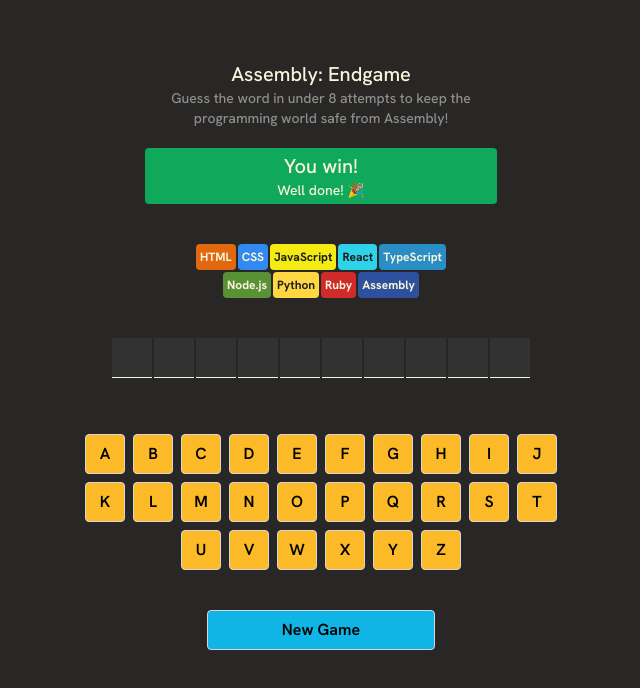
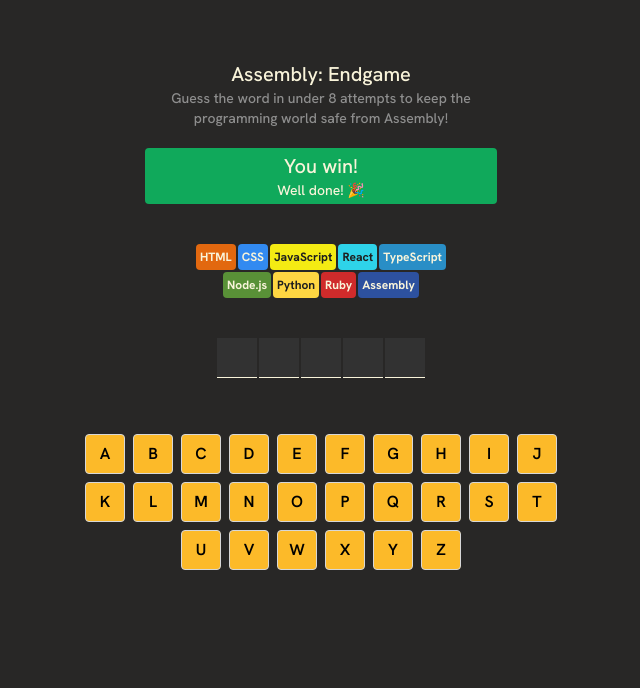
Before and after one commit to mansourYassine/hangman-game, a React (Vite) app: page / in a window 1280 px wide. Shown: the top 688 px of the page, without its empty margins (319-959 px from the left). Built offline with nearby package versions, Linux system fonts and the light colour scheme.

Commit message:
Make the New Game button appear when the game is over

```diff
--- a/src/App.jsx
+++ b/src/App.jsx
@@ -3,15 +3,17 @@
 
 export default function App() {
     // State Values
-
     // Current word to guess
-    const [currentWord, setCurrentWord] = useState("javascript");
+    const [currentWord, setCurrentWord] = useState("react");
 
     // User's guessed letters
     const [guessedLetters, setGuessedLetters] = useState([]);
 
     // Derived Values
     const wrongGuessCount = guessedLetters.filter(l => !currentWord.includes(l)).length;
+    const isGameWon = currentWord.split('').every(letter => guessedLetters.includes(letter));
+    const isGameLost = wrongGuessCount >= languages.length-1;
+    const isGameOver = isGameWon || isGameLost;
 
     // Static Values
     const alphabet = "abcdefghijklmnopqrstuvwxyz";
@@ -82,9 +84,9 @@
             <div className=" mt-14 flex flex-wrap justify-center gap-2 w-120 ">
                 {keyboardElements}
             </div>
-            <div className=" bg-[#11B5E5] w-57 h-10 flex items-center justify-center border border-[#D7D7D7] rounded-sm font-semibold mt-10 cursor-pointer ">
+            {isGameOver && <div className=" bg-[#11B5E5] w-57 h-10 flex items-center justify-center border border-[#D7D7D7] rounded-sm font-semibold mt-10 cursor-pointer ">
                 New Game
-            </div>
+            </div>}
         </main>
     )
 }
```
